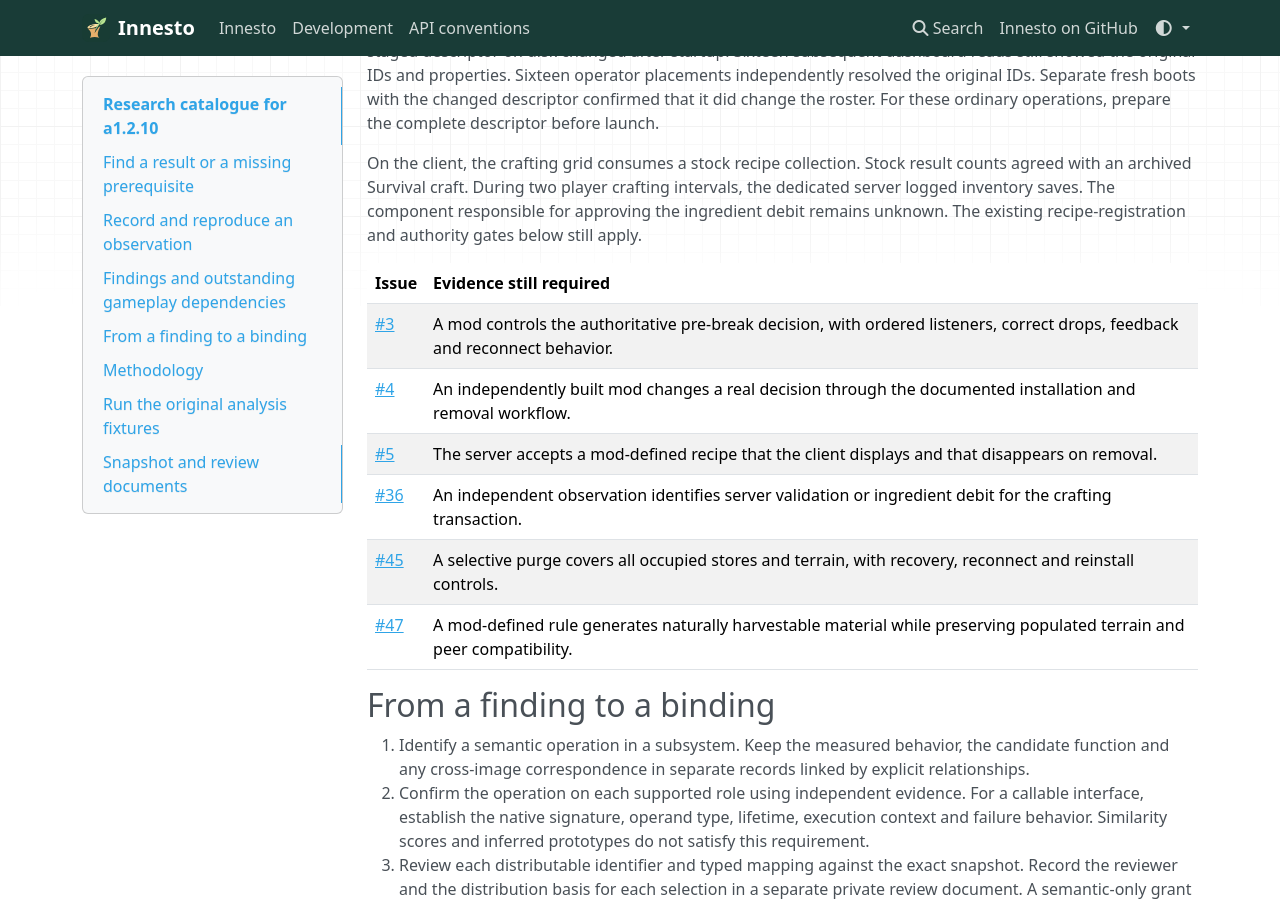
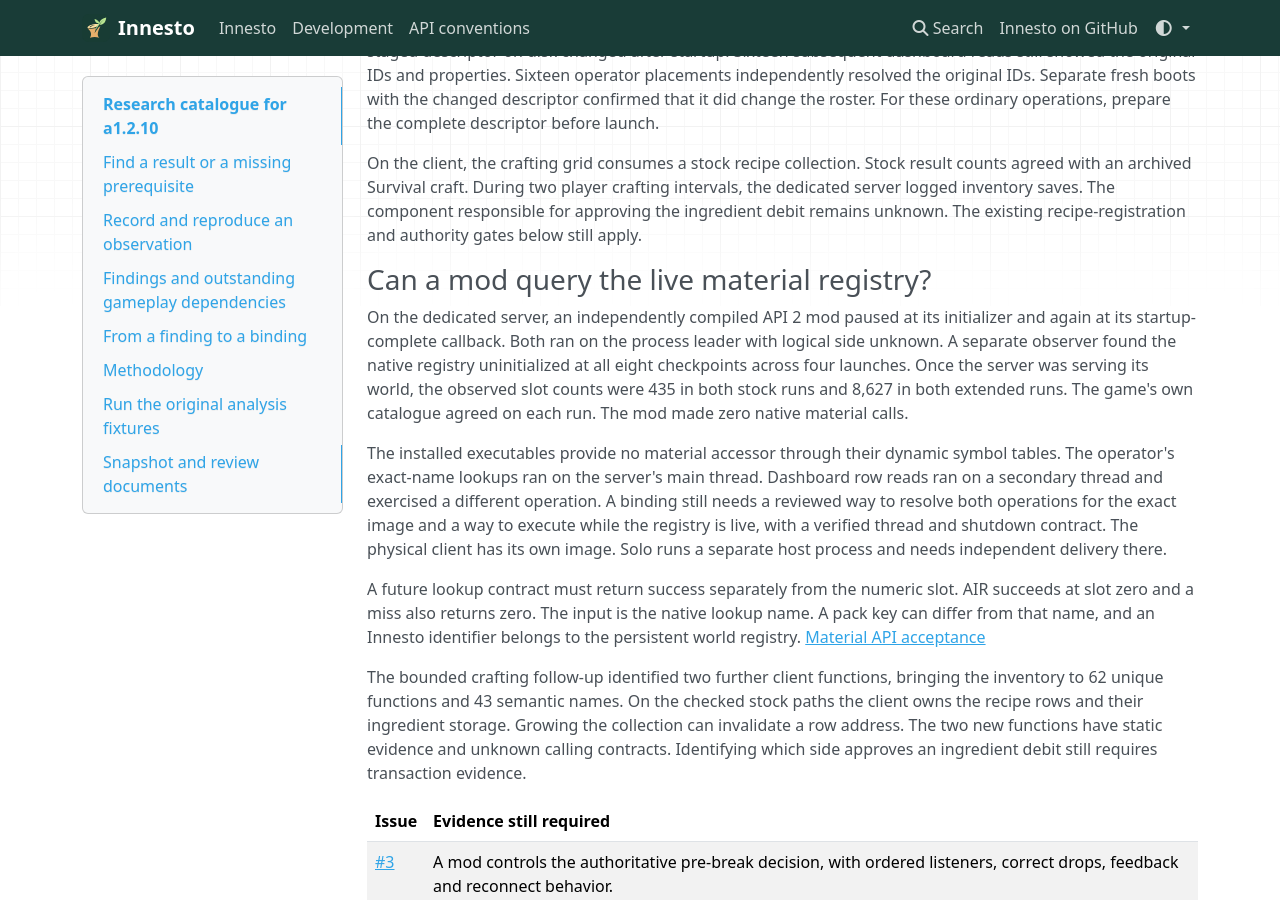
Before and after one commit to ImJstNickDev/Innesto, an MkDocs documentation site: the page built from docs/version/research-catalog.md, in a window 1280 px wide and 900 px high, scrolled down 2292 px. Built offline with MkDocs 1.6.1, drawn with Linux system fonts in a browser that asks for light colours; nearby versions of some CDN libraries.

Commit message:
docs(research): record material query timing and recipe ownership

```diff
--- a/docs/version/research-catalog.md
+++ b/docs/version/research-catalog.md
@@ -58,6 +58,36 @@ Twelve isolated server boots tested when the active material roster is chosen. I
 
 On the client, the crafting grid consumes a stock recipe collection. Stock result counts agreed with an archived Survival craft. During two player crafting intervals, the dedicated server logged inventory saves. The component responsible for approving the ingredient debit remains unknown. The existing recipe-registration and authority gates below still apply.
 
+### Can a mod query the live material registry?
+
+On the dedicated server, an independently compiled API 2 mod paused at its
+initializer and again at its startup-complete callback. Both ran on the
+process leader with logical side unknown. A separate observer found the native
+registry uninitialized at all eight checkpoints across four launches. Once
+the server was serving its world, the observed slot counts were 435 in both
+stock runs and 8,627 in both extended runs. The game's own catalogue agreed
+on each run. The mod made zero native material calls.
+
+The installed executables provide no material accessor through their dynamic
+symbol tables. The operator's exact-name lookups ran on the server's main
+thread. Dashboard row reads ran on a secondary thread and exercised a
+different operation. A binding still needs a reviewed way to resolve both
+operations for the exact image and a way to execute while the registry is live,
+with a verified thread and shutdown contract. The physical client has its own
+image. Solo runs a separate host process and needs independent delivery there.
+
+A future lookup contract must return success separately from the numeric slot.
+AIR succeeds at slot zero and a miss also returns zero. The input is the
+native lookup name. A pack key can differ from that name, and an Innesto
+identifier belongs to the persistent world registry. [Material API acceptance](https://github.com/ImJstNickDev/Innesto/issues/55)
+
+The bounded crafting follow-up identified two further client functions,
+bringing the inventory to 62 unique functions and 43 semantic names. On the
+checked stock paths the client owns the recipe rows and their ingredient
+storage. Growing the collection can invalidate a row address. The two new
+functions have static evidence and unknown calling contracts. Identifying
+which side approves an ingredient debit still requires transaction evidence.
+
 | Issue | Evidence still required |
 | --- | --- |
 | [#3](https://github.com/ImJstNickDev/Innesto/issues/3) | A mod controls the authoritative pre-break decision, with ordered listeners, correct drops, feedback and reconnect behavior. |
```
